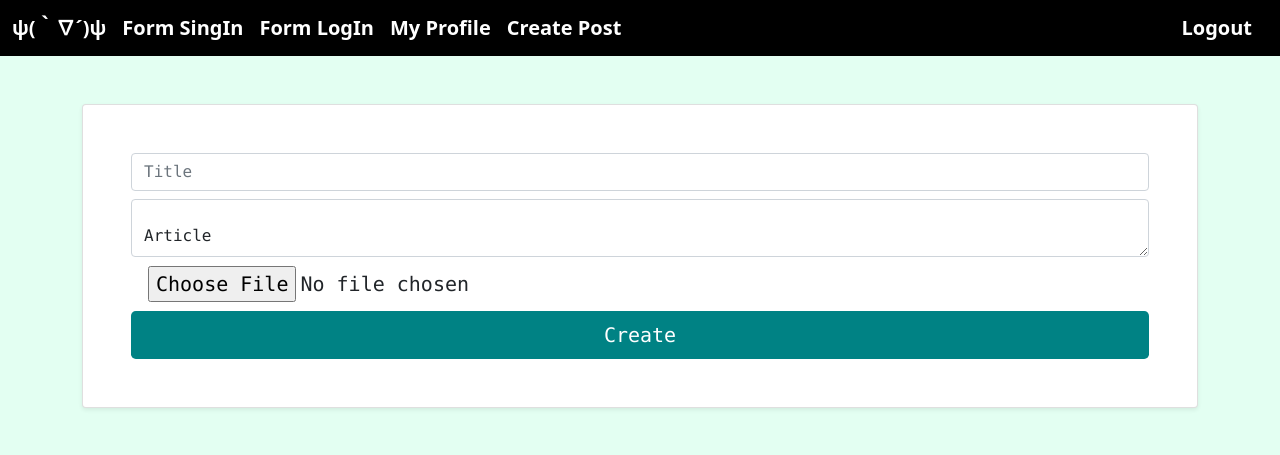
After one commit to FicusPlol/flaskPro, a Flask app: page /post/new in a window 1280 px wide. The commit adds this page. Shown: the top 455 px of the page. Run offline with Flask 3, Linux system fonts and the light colour scheme; the visitor is signed in with stand-in values (Sample User, id 1); some libraries are stand-ins or nearby versions.

Commit message:
почт создаюся стать не раб Image

```diff
--- a/app/__init__.py
+++ b/app/__init__.py
@@ -31,9 +31,11 @@ def create_app(config_name="default"):
 
     from .main import main as main_blueprint
     app.register_blueprint(main_blueprint, config=config)
-
+#new
+    from .post import post as post_blueprint
+    app.register_blueprint(post_blueprint, config=config)
+#
     from .auth import auth as auth_blueprint
-
     app.register_blueprint(auth_blueprint, url_prefix='/auth')
 
 
--- a/app/main/view.py
+++ b/app/main/view.py
@@ -13,6 +13,7 @@
 @main.route('/index')
 def index():
     print(current_user._get_current_object())
+    print(current_user.get_id())
     info = []
     try:
         info = Users.query.all()
--- a/app/models.py
+++ b/app/models.py
@@ -5,6 +5,19 @@ from flask_login import UserMixin, AnonymousUserMixin
 from werkzeug.security import generate_password_hash, check_password_hash
 
 from . import db, login_manager
+
+
+class Post(db.Model):
+    __tablename__ = 'posts'
+    id = db.Column(db.Integer, primary_key=True)
+    title = db.Column(db.String(100), nullable=False)
+    data_post = db.Column(db.DateTime, default=datetime.utcnow)
+    content = db.Column(db.Text(60), nullable=False)
+    image_post = db.Column(db.String(30), nullable=True, default='default.jpg')
+    user_id = db.Column(db.Integer, db.ForeignKey('users.id'), nullable=False)
+
+    def __repl__(self):
+        return f'Users({self.title},{self.data_post},{self.image_post}'
 
 
 class Permission:
--- /dev/null
+++ b/app/post/__init__.py
@@ -0,0 +1,4 @@
+from flask import Blueprint
+
+post = Blueprint('post', __name__)
+from . import routes, forms
--- /dev/null
+++ b/app/post/forms.py
@@ -0,0 +1,18 @@
+from flask_wtf import FlaskForm
+from flask_wtf.file import FileAllowed
+from wtforms import *
+from wtforms.validators import DataRequired
+
+
+class PostForm(FlaskForm):
+    title = StringField('Title', validators=[DataRequired()])
+    content = TextAreaField('Article', validators=[DataRequired()])
+    picture = FileField('Picture (png,jpg)', validators=[FileAllowed(['jpg', 'png'])])
+    submit = SubmitField('Submit')
+
+
+class PostUpdateForm(FlaskForm):
+    title = StringField('Title', validators=[DataRequired()])
+    content = TextAreaField('Article', validators=[DataRequired()])
+    picture = FileField('Picture (png,jpg)', validators=[FileAllowed(['jpg', 'png'])])
+    submit = SubmitField('Submit')
--- /dev/null
+++ b/app/post/routes.py
@@ -0,0 +1,25 @@
+
+
+from flask import flash, url_for, redirect, render_template, request
+from flask_login import current_user
+
+from . import post
+from .forms import *
+from ..models import *
+from .utils import *
+
+
+@post.route('/post/new', methods=['GET', 'POST'])
+def new_post():
+    form = PostForm()
+    if request.method == 'POST' :
+        post = Post(title= request.form['title'], content= request.form['content'], image_post=form.picture.data,
+                    user_id=current_user.get_id())
+        picture_file = save_picture_post(form.picture.data)
+        post.image_post = picture_file
+        db.session.add(post)
+        db.session.commit()
+        flash('okk', 'success')
+        return redirect(url_for('main.index'))
+    image_file = url_for('static', filename='pic/reg.jpg')
+    return render_template('create_post.html', form=form, image_file=image_file)
--- a/app/templates/base.html
+++ b/app/templates/base.html
@@ -26,6 +26,9 @@
          <li class="nav-item">
           <a class="navbar-brand o" href="{{ url_for('main.user', id=now_user.id) }}"> My Profile</a>
         </li>
+        <li class="nav-item">
+          <a class="navbar-brand o" onclick="location.href='http://127.0.0.1:5000/post/new'">Create Post</a>
+        </li>
         {% endif %}
       </ul>
         <a class="navbar-brand o" onclick="location.href='http://127.0.0.1:5000/auth/logout'" >Logout</a>
--- /dev/null
+++ b/app/templates/create_post.html
@@ -0,0 +1,59 @@
+{% extends 'base.html' %}
+ <link href="https://cdn.jsdelivr.net/npm/bootstrap@5.0.2/dist/css/bootstrap.min.css" rel="stylesheet" integrity="sha384-EVSTQN3/azprG1Anm3QDgpJLIm9Nao0Yz1ztcQTwFspd3yD65VohhpuuCOmLASjC" crossorigin="anonymous">
+
+{% block content %}
+
+<section class="p-3 p-md-4 p-xl-5" >
+  <div class="container" >
+    <div class="row justify-content-center">
+      <div class="col-md-12 col-xxl-12">
+        <div class="card border-light-subtle shadow-sm" >
+          <div class="row g-0  font-monospace">
+            <div class="col-12 col-lg-12 d-flex align-items-center justify-content-center">
+              <div class="col-12 col-lg-11 col-xl-12">
+                <div class="card-body p-3 p-md-4 p-xl-5">
+                  <div class="row">
+                    <div class="col-12">
+                        <form action="" method="post" class="form-contact">
+                            {{form.hidden_tag()}}
+                        <h4 class="text-center ">
+                            <input type="text" class="form-control" name="title" id="title" value="" placeholder="Title" required>
+                        </h4>
+                            <div style="position:center">
+                            <input type="hidden" name="csrf_token" value="{{ csrf_token() }}"/>
+
+                            <div class="form-floating mb-8">
+
+                            <textarea id="content"  class="form-control" name="content" rows="20"  cols="100">Article</textarea>
+
+                              {{form.picture(class="btn btn-lg")}}
+                            </div>
+                            </div>
+
+
+                             <div class="col-12">
+                        <div class="d-grid">
+                          <button class="btn btn-lg" style="background-color:#008284 ;color:white" type="submit">Create</button>
+                        </div>
+                      </div>
+                  </form>
+
+
+                    </div>
+
+
+
+                </div>
+              </div>
+            </div>
+          </div>
+        </div>
+      </div>
+    </div>
+    </div>
+  </div>
+
+</section>
+
+
+{% endblock %}
--- a/app/templates/error.html
+++ b/app/templates/error.html
@@ -1,7 +1,7 @@
 {%  extends "base.html" %}
 {% block content %}
 
-<center>
+<center style="padding:1em";>
     <img style="text-align: center" src="{{url_for('static',filename='pic/error.jpg')}}"alt="image 404">
 </center>
 <h1 style="text-align: center">Не паникуй - просто ты слегка ошибся с запросом</h1>
--- a/app/templates/unconfirm.html
+++ b/app/templates/unconfirm.html
@@ -2,7 +2,7 @@
 {% block content %}
 
 <center>
-    <img style="text-align: center" width="600" height="600" src="{{url_for('static',filename='pic/psw.jpg')}}" alt="image 404">
+    <img style="text-align: center;padding:1em"; width="600" height="600" src="{{url_for('static',filename='pic/psw.jpg')}}" alt="image 404">
 </center>
 <h1 style="text-align: center">Неверный логин или пароль</h1>
 <h2 style="text-align: center"> Ну или мой сайт шалит .... кто знает</h2>
```
Also changed, not shown: app/auth/forms.py (+11 -6 lines), app/auth/views.py (+45 -37 lines), app/post/utils.py (added, +26 -0 lines), app/templates/form_login.html (+34 -2 lines), app_file.py (+7 -9 lines), app/static/pic/def.jpg (added).
